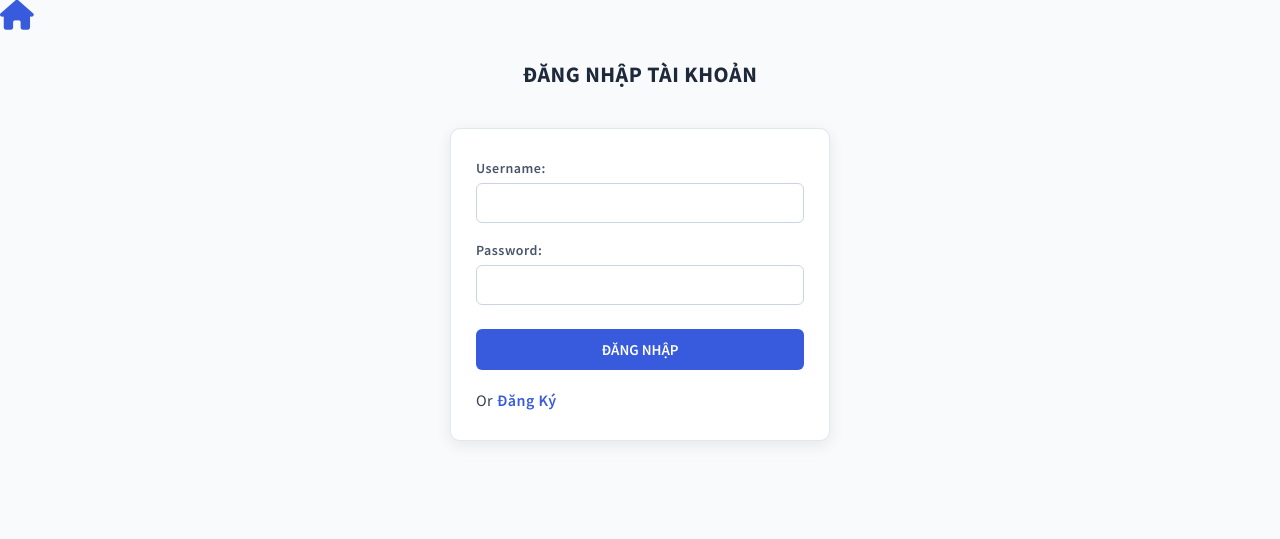
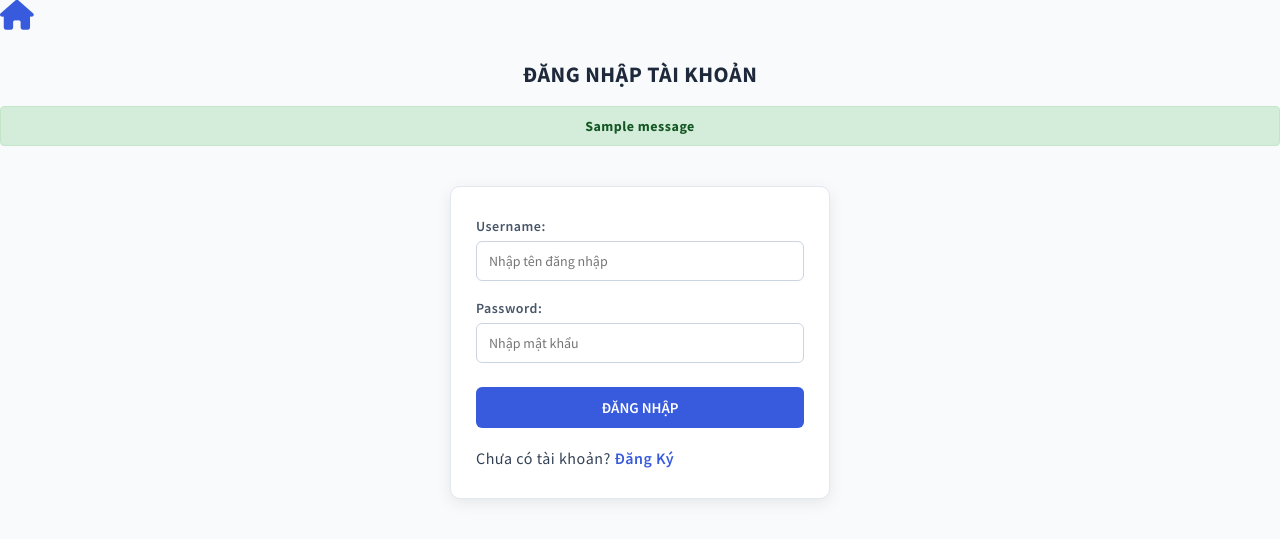
Before and after one commit to QuangDuy0904/My_Planet, a Django app: page /login/?next=/add_blogs/ in a window 1280 px wide. Shown: the top 539 px of the page. Run offline with Django 5.2, Linux system fonts and the light colour scheme; tables that the repository leaves empty hold one stand-in row (values such as "Sample post"); one stand-in notice (Sample message) is shown.

```diff
--- a/hello_world/settings.py
+++ b/hello_world/settings.py
@@ -55,7 +55,6 @@ MIDDLEWARE = [
     'django.contrib.messages.middleware.MessageMiddleware',
     'django.middleware.clickjacking.XFrameOptionsMiddleware',
     'whitenoise.middleware.WhiteNoiseMiddleware',
-    'planet.middleware.AutoLogoutOnReloadMiddleware',
 ]
 
 ROOT_URLCONF = 'hello_world.urls'
--- a/planet/templates/login.html
+++ b/planet/templates/login.html
@@ -20,14 +20,27 @@
       <div class="inner">
         <section class="container box feature1">
           <div class="row">
-            <a href="/"><i style="font-size: 30px" class="fas fa-home"></i></a>
+            <a href="{% url 'main' %}"><i style="font-size: 30px" class="fas fa-home"></i></a>
           </div>
           <h1>ĐĂNG NHẬP TÀI KHOẢN</h1>
 
-          <form action="/login/" method="POST" class="box">
-            {% csrf_token %} {% for key, value in form.errors.items %}
-            <p style="color: red">{{ value }}</p>
+          <!-- Hiển thị thông báo (Thành công từ Đăng ký hoặc Báo lỗi khi sai pass) -->
+          {% if messages %}
+            {% for message in messages %}
+              {% if message.tags == 'error' %}
+                <p style="padding: 10px; border-radius: 4px; font-weight: bold; text-align: center; background-color: #f8d7da; color: #721c24; border: 1px solid #f5c6cb;">
+                  {{ message }}
+                </p>
+              {% else %}
+                <p style="padding: 10px; border-radius: 4px; font-weight: bold; text-align: center; background-color: #d4edda; color: #155724; border: 1px solid #c3e6cb;">
+                  {{ message }}
+                </p>
+              {% endif %}
             {% endfor %}
+          {% endif %}
+
+          <form action="{% url 'login' %}" method="POST" class="box">
+            {% csrf_token %}
 
             <div class="form-input">
               <label for="username">Username:</label>
@@ -37,6 +50,7 @@
                 id="username"
                 name="username"
                 required
+                placeholder="Nhập tên đăng nhập"
               />
             </div>
 
@@ -48,13 +62,13 @@
                 id="password"
                 name="password"
                 required
+                placeholder="Nhập mật khẩu"
               />
             </div>
 
-            <input type="hidden" name="next" value="/" />
             <input type="submit" value="ĐĂNG NHẬP" />
             <br /><br />
-            <span>Or <a href="/register/">Đăng Ký</a></span>
+            <span>Chưa có tài khoản? <a href="{% url 'register' %}">Đăng Ký</a></span>
           </form>
         </section>
       </div>
--- a/planet/views.py
+++ b/planet/views.py
@@ -65,10 +65,10 @@ def login_view(request):
         password = request.POST.get('password')
         user = authenticate(request, username=username, password=password)
         if user is not None:
-            auth_login(request, user)  # Dùng auth_login ở đây
+            auth_login(request, user)
             return redirect('main')
         else:
-            messages.error(request, "Tài khoản hoặc mật khẩu không chính xác.")
+            messages.error(request, "Tài khoản hoặc mật khẩu không chính xác!")
 
     return render(request, 'login.html')
 
```
